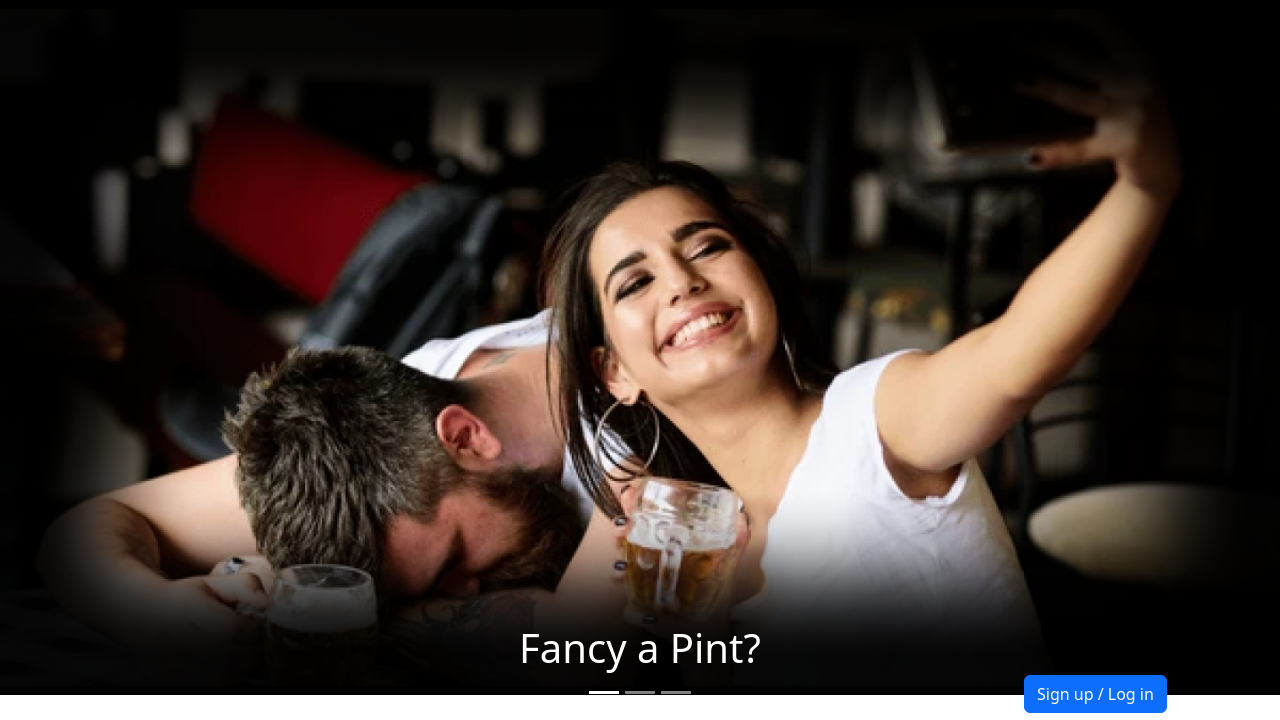
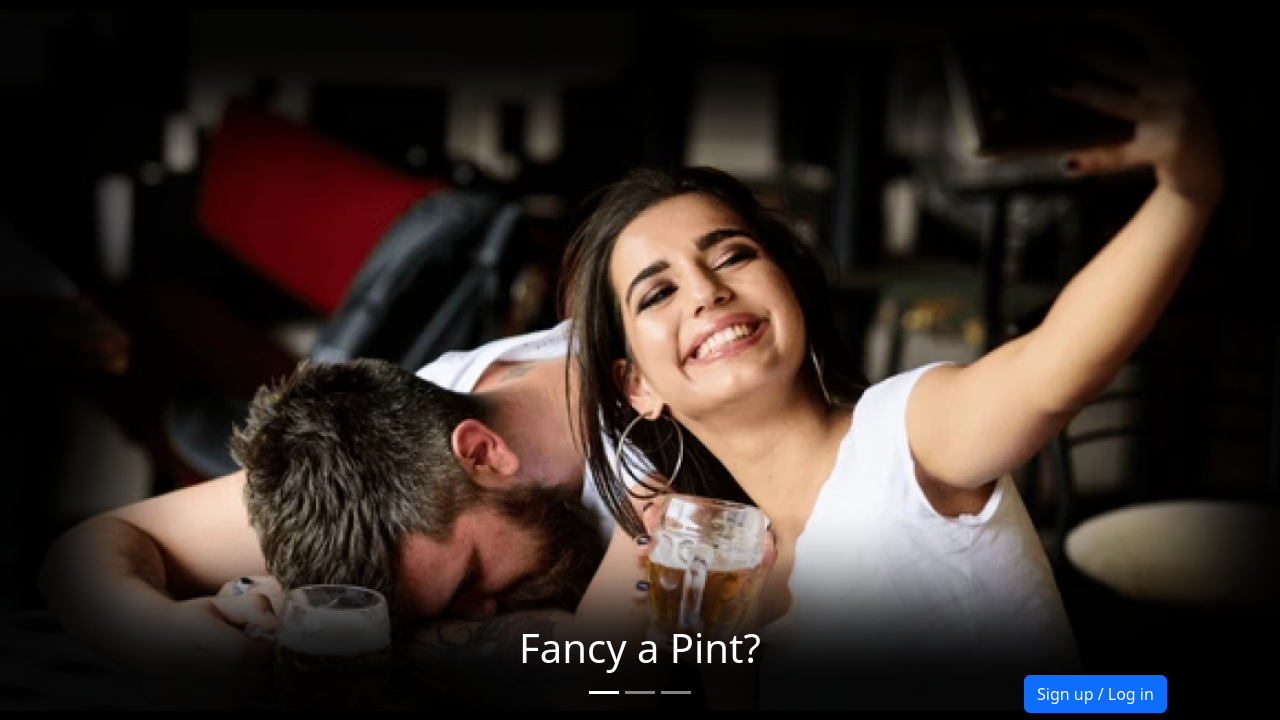
Before and after one commit to M-Byte480/Web-Development-CS4116, a PHP site: page /home/index.php in a window 1280 px wide. Shown: the part 96-816 px from the top of the page. Run offline with PHP 8.4, Linux system fonts and the light colour scheme.

Commit message:
[Kevin] Added more more changes for Pull request ⠀  ⠀   (\__/)        (•ㅅ•)      Don’t talk to     ＿ノヽ ノ＼＿      me or my son `/　`/ ⌒Ｙ⌒ Ｙ  ヽ     ever again please. ( 　(三ヽ人　 /　  | |　ﾉ⌒＼ ￣￣ヽ   ノ ヽ＿＿＿＞､＿_／        ｜( 王 ﾉ〈  (\__/)        /ﾐ`ー―彡\  (•ㅅ•)       / ╰    ╯ \ /    \>

```diff
--- a/home/index.php
+++ b/home/index.php
@@ -19,19 +19,19 @@
 
     <div class="carousel-inner">
         <div class="carousel-item carousel-image active">
-            <img src="../resources/landing1.png" alt="railed" class="d-block w-100">
+            <img src="../resources/landing1.png" alt="railed" class="d-block h-100">
             <div class="carousel-caption">
                 <h1>Fancy a Pint?</h1>
             </div>
         </div>
         <div class="carousel-item carousel-image">
-            <img src="../resources/landing2.png" alt="mendrink" class="d-block w-100">
+            <img src="../resources/landing2.png" alt="mendrink" class=" image fluid d-block sm- h-100">
             <div class="carousel-caption">
                 <h1>Fancy a Pint?</h1>
             </div>
         </div>
         <div class="carousel-item carousel-image">
-            <img src="../resources/landing3.png" alt="womendrink" class="d-block w-100">
+            <img src="../resources/landing3.png" alt="womendrink" class="d-block h-100">
             <div class="carousel-caption">
                 <h1>Fancy a Pint?</h1>
             </div>
```
